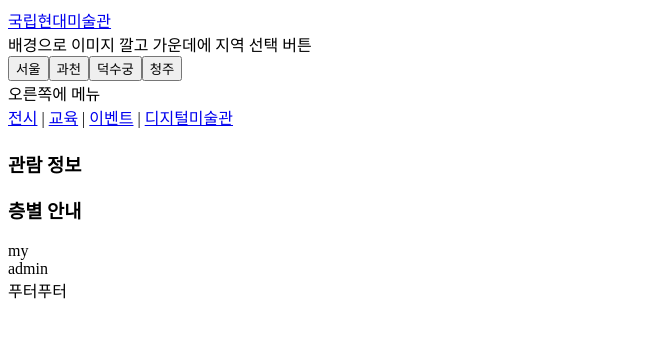
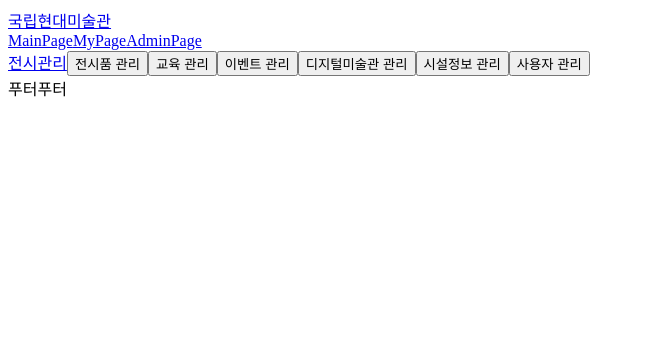
Before and after one commit to KAWOrg/mmca, a Vue app: page /admin in a window 1280 px wide. Shown: the top 338 px of the page, without its empty margins (0-645 px from the left). Built offline with nearby package versions, Linux system fonts and the light colour scheme.

Commit message:
admin 페이지 생성 및 router 생성

```diff
--- a/src/App.vue
+++ b/src/App.vue
@@ -1,8 +1,17 @@
 <template>
   <HeaderLayout></HeaderLayout>
-  <MainPage></MainPage>
+  <nav>
+    <RouterLink to="/">MainPage</RouterLink>
+    <RouterLink to="/myPage">MyPage</RouterLink>
+    <RouterLink to="/admin">AdminPage</RouterLink>
+  </nav>
+  <!-- <MainPage></MainPage>
   <MyPage></MyPage>
-  <AdminPage></AdminPage>
+  <AdminPage></AdminPage> -->
+
+  <main>
+    <RouterView />
+  </main>
   <FooterLayout></FooterLayout>
 </template>
 
@@ -10,7 +19,7 @@
 import mainPage from '@/api/mainPage';
 import MainPage from './views/MainPageView.vue';
 import MyPage from './views/MyPageView.vue';
-import AdminPage from './views/AdminPageView.vue';
+// import AdminPage from './views/AdminPage/AdminPageView.vue';
 import FooterLayout from './views/FooterLayout.vue';
 import HeaderLayout from './views/HeaderLayout.vue';
 
@@ -19,7 +28,7 @@ export default {
   components: {
     MainPage,
     MyPage,
-    AdminPage,
+    // AdminPage,
     HeaderLayout,
     FooterLayout
   },
--- a/src/router/index.js
+++ b/src/router/index.js
@@ -1,16 +1,19 @@
 import { createRouter, createWebHistory } from 'vue-router'
 import MainPageView from '../views/MainPageView.vue'
 import MyPageView from '../views/MyPageView.vue'
-import AdminPageView from '../views/AdminPageView.vue'
+import AdminPageView from '../views/AdminPage/AdminPageView.vue'
 import EventView from '@/views/EventView.vue'
 import ExhibitionView from '@/views/ExhibitionView.vue'
 import EducationView from '@/views/EducationView.vue'
 import DigitalMuseumView from '@/views/DigitalMuseumView.vue'
 
+import AdminExhibitionView from '@/views/AdminPage/AdminExhibitionView.vue'
+
 const routes = [
    { path: '/', name: 'main-page', component: MainPageView, props: true },
    { path: '/myPage', name: 'my-page', component: MyPageView, props: true },
    { path: '/admin', name: 'admin-page', component: AdminPageView, props: true },
+   { path: '/admin/exhvt', name: 'admin-exhibition', component: AdminExhibitionView, props: true },
 
    { path: '/main/exhvt', name: 'exhibition', component: ExhibitionView, props: true },
    { path: '/main/edu', name: 'education', component: EducationView, props: true },
--- /dev/null
+++ b/src/views/AdminPage/AdminExhibitionView.vue
@@ -0,0 +1,5 @@
+<template>
+    <h1>
+        전시 관리
+    </h1>
+</template>
--- /dev/null
+++ b/src/views/AdminPage/AdminPageView.vue
@@ -0,0 +1,32 @@
+<template>
+  <nav>
+    <router-link to="/admin/exhvt">전시관리</router-link>
+    <button>전시품 관리</button>
+    <button>교육 관리</button>
+    <button>이벤트 관리</button>
+    <button>디지털미술관 관리</button>
+    <button>시설정보 관리</button>
+    <button>사용자 관리</button>
+  </nav>
+
+</template>
+
+<script>
+import AdminExhibitionView from './AdminExhibitionView.vue'
+
+export default {
+  name : 'Admin',
+  components: {
+    AdminExhibitionView
+  },
+  methods:{
+  },
+  data() {
+    return {
+      // page : null
+    }
+  }
+}
+
+
+</script>
--- a/src/views/AdminPageView.vue
+++ /dev/null
@@ -1,5 +0,0 @@
-<template>
-    <div class="MainPage">
-      admin
-    </div>
-  </template>
```
